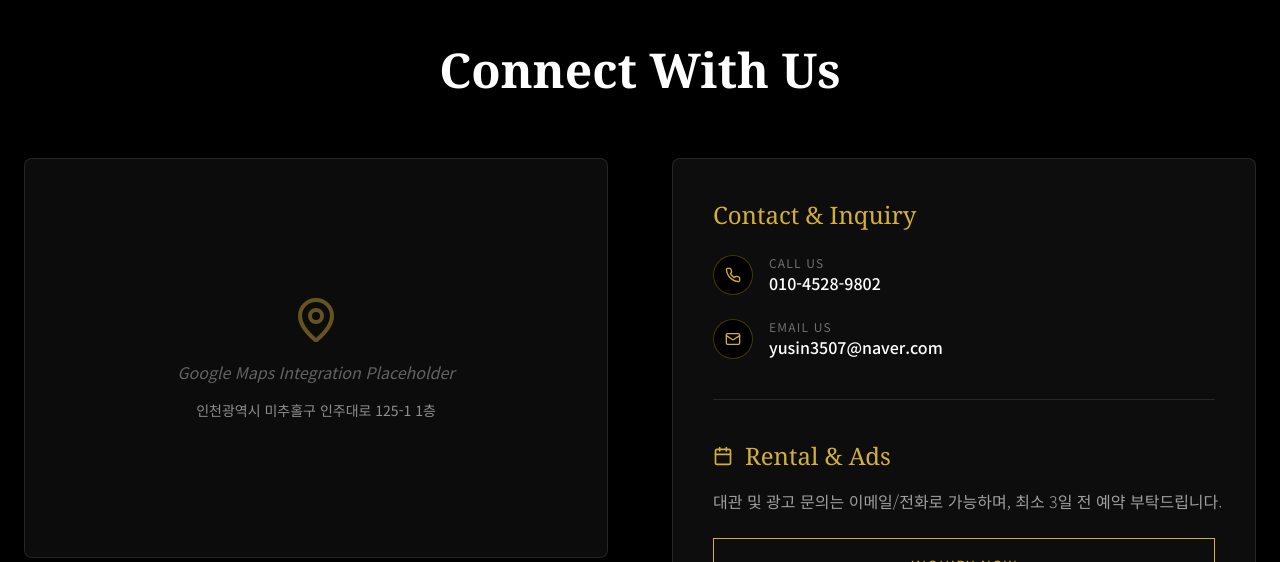
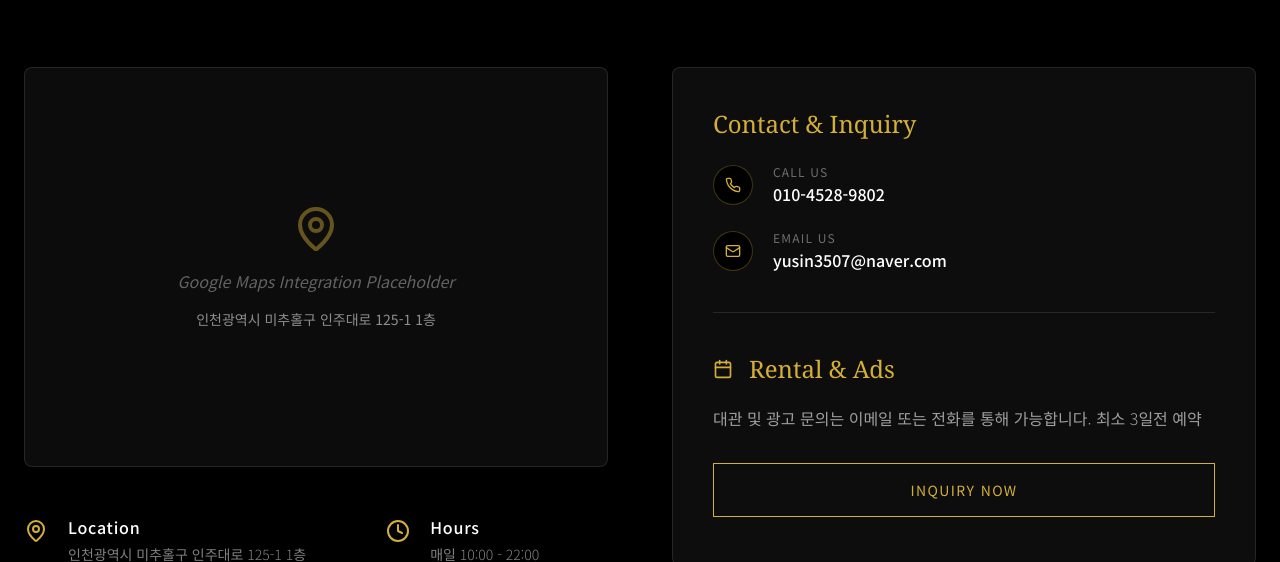
Before and after one commit to Jun7892/GoCoffee, a React (Vite) app: page / in a window 1280 px wide. Shown: the part 4399-4961 px from the top of the page. Built offline with nearby package versions, Linux system fonts and the light colour scheme; a web font is replaced by a local one.

Commit message:
feat: Refine contact section layout and remove menu item
Adjusted spacing and layout in the contact section for better responsiveness. Removed the "Lemon Ade" menu item from the constants.

```diff
--- a/components/Contact.tsx
+++ b/components/Contact.tsx
@@ -11,7 +11,7 @@ const Contact: React.FC = () => {
 
         <div className="grid lg:grid-cols-2 gap-16">
           {/* Map & Location */}
-          <div className="space-y-8">
+          <div className="space-y-12">
             <div className="h-[400px] bg-white/5 rounded-lg overflow-hidden border border-white/10 relative">
               {/* Map Placeholder */}
               <div className="absolute inset-0 flex items-center justify-center text-center p-8">
@@ -24,20 +24,22 @@ const Contact: React.FC = () => {
               <div className="absolute inset-0 bg-black/10 pointer-events-none"></div>
             </div>
 
-            <div className="grid sm:grid-cols-2 gap-8">
-              <div className="flex items-start space-x-4">
+            {/* Increased gap and used flex-row to ensure one-line layout on medium screens up */}
+            <div className="flex flex-col md:flex-row md:items-start gap-12 md:gap-20">
+              <div className="flex items-start space-x-5 min-w-0">
                 <MapPin className="w-6 h-6 text-[#D4AF37] mt-1 shrink-0" />
-                <div>
-                  <h4 className="text-white font-medium mb-1">Location</h4>
-                  {/* Applied whitespace-nowrap to keep address on one line */}
-                  <p className="text-white/50 text-sm font-light leading-relaxed whitespace-nowrap">{CAFE_INFO.location}</p>
+                <div className="min-w-0">
+                  <h4 className="text-white font-medium mb-1 tracking-wider">Location</h4>
+                  <p className="text-white/50 text-sm font-light leading-relaxed md:whitespace-nowrap">
+                    {CAFE_INFO.location}
+                  </p>
                 </div>
               </div>
-              <div className="flex items-start space-x-4">
+              <div className="flex items-start space-x-5 shrink-0">
                 <Clock className="w-6 h-6 text-[#D4AF37] mt-1 shrink-0" />
                 <div>
-                  <h4 className="text-white font-medium mb-1">Hours</h4>
-                  <p className="text-white/50 text-sm font-light leading-relaxed">{CAFE_INFO.hours}</p>
+                  <h4 className="text-white font-medium mb-1 tracking-wider">Hours</h4>
+                  <p className="text-white/50 text-sm font-light leading-relaxed whitespace-nowrap">{CAFE_INFO.hours}</p>
                 </div>
               </div>
             </div>
@@ -48,21 +50,21 @@ const Contact: React.FC = () => {
             <div>
               <h3 className="text-2xl font-serif text-[#D4AF37] mb-6">Contact & Inquiry</h3>
               <div className="space-y-6">
-                <div className="flex items-center space-x-4">
+                <div className="flex items-center space-x-5">
                   <div className="w-10 h-10 rounded-full bg-black flex items-center justify-center border border-[#D4AF37]/30">
                     <Phone className="w-4 h-4 text-[#D4AF37]" />
                   </div>
                   <div>
-                    <span className="block text-xs uppercase text-white/40 tracking-widest">Call Us</span>
+                    <span className="block text-xs uppercase text-white/40 tracking-widest mb-0.5">Call Us</span>
                     <p className="text-white font-medium">{CAFE_INFO.phone}</p>
                   </div>
                 </div>
-                <div className="flex items-center space-x-4">
+                <div className="flex items-center space-x-5">
                   <div className="w-10 h-10 rounded-full bg-black flex items-center justify-center border border-[#D4AF37]/30">
                     <Mail className="w-4 h-4 text-[#D4AF37]" />
                   </div>
                   <div>
-                    <span className="block text-xs uppercase text-white/40 tracking-widest">Email Us</span>
+                    <span className="block text-xs uppercase text-white/40 tracking-widest mb-0.5">Email Us</span>
                     <p className="text-white font-medium">{CAFE_INFO.email}</p>
                   </div>
                 </div>
@@ -72,12 +74,12 @@ const Contact: React.FC = () => {
             <hr className="border-white/10" />
 
             <div>
-              <div className="flex items-center space-x-3 mb-4">
+              <div className="flex items-center space-x-4 mb-5">
                 <Calendar className="w-5 h-5 text-[#D4AF37]" />
                 <h3 className="text-2xl font-serif text-[#D4AF37]">Rental & Ads</h3>
               </div>
-              {/* Applied lg:whitespace-nowrap to keep rental info on one line on desktop */}
-              <p className="text-white/60 font-light leading-relaxed mb-6 lg:whitespace-nowrap">
+              {/* md:whitespace-nowrap and slightly adjusted padding/gap for cleaner look */}
+              <p className="text-white/60 font-light leading-relaxed mb-8 md:whitespace-nowrap">
                 {CAFE_INFO.rentalInfo}
               </p>
               <button className="w-full py-4 bg-transparent border border-[#D4AF37] text-[#D4AF37] uppercase tracking-widest text-sm hover:bg-[#D4AF37] hover:text-black transition-all duration-300">
--- a/constants.tsx
+++ b/constants.tsx
@@ -14,7 +14,7 @@ export const CAFE_INFO: CafeInfo = {
   phone: "010-4528-9802",
   email: "yusin3507@naver.com",
   hours: "매일 10:00 - 22:00",
-  rentalInfo: "대관 및 광고 문의는 이메일/전화로 가능하며, 최소 3일 전 예약 부탁드립니다.",
+  rentalInfo: "대관 및 광고 문의는 이메일 또는 전화를 통해 가능합니다. 최소 3일전 예약",
   instagramUrl: "https://www.instagram.com/go_coffee_inha?utm_source=ig_web_button_share_sheet&igsh=ZDNlZDc0MzIxNw=="
 };
 
@@ -30,7 +30,6 @@ export const MENU_ITEMS: MenuItem[] = [
   { id: 6, name: "초콜릿", description: "부드럽고 진한 초콜릿 라떼", price: "4.5", image: "", category: 'special' },
   { id: 7, name: "오곡 라떼", description: "건강하고 고소한 곡물의 풍미", price: "4.5", image: "", category: 'special' },
   { id: 8, name: "오렌지 에이드", description: "상큼한 오렌지 과즙이 톡톡", price: "5.0", image: "", category: 'special' },
-  { id: 9, name: "레몬 에이드", description: "비타민 가득 상큼한 레몬의 유혹", price: "5.0", image: "", category: 'special' },
   { id: 10, name: "초코칩 블랜디드", description: "초코칩이 씹히는 달콤 시원한 맛", price: "5.8", image: "", category: 'special' },
   { id: 11, name: "쿠키 블랜디드", description: "바삭한 쿠키가 듬뿍 들어간 블랜디드", price: "5.8", image: "", category: 'special' },
   { id: 12, name: "요거트 스무디", description: "신선한 요거트의 상큼함이 가득", price: "5.5", image: "", category: 'special' },
```
